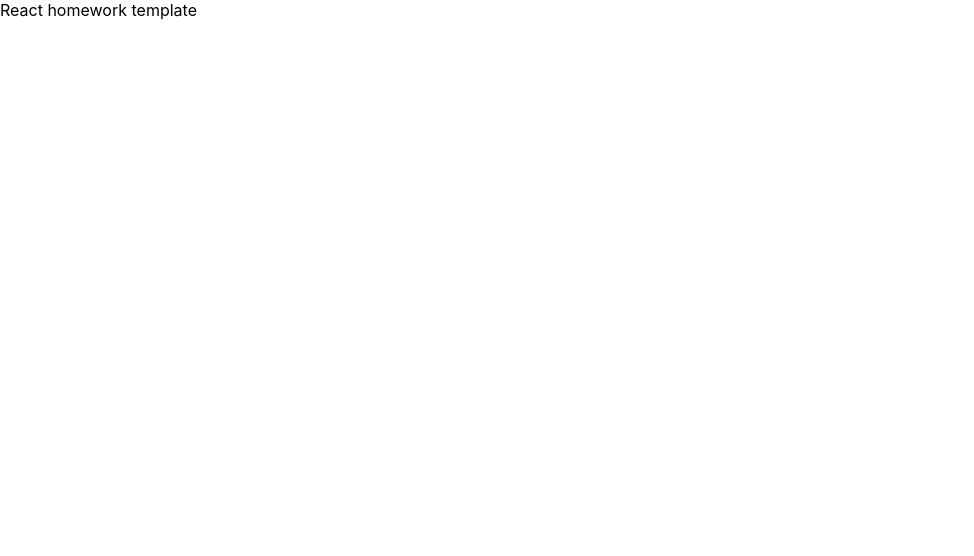
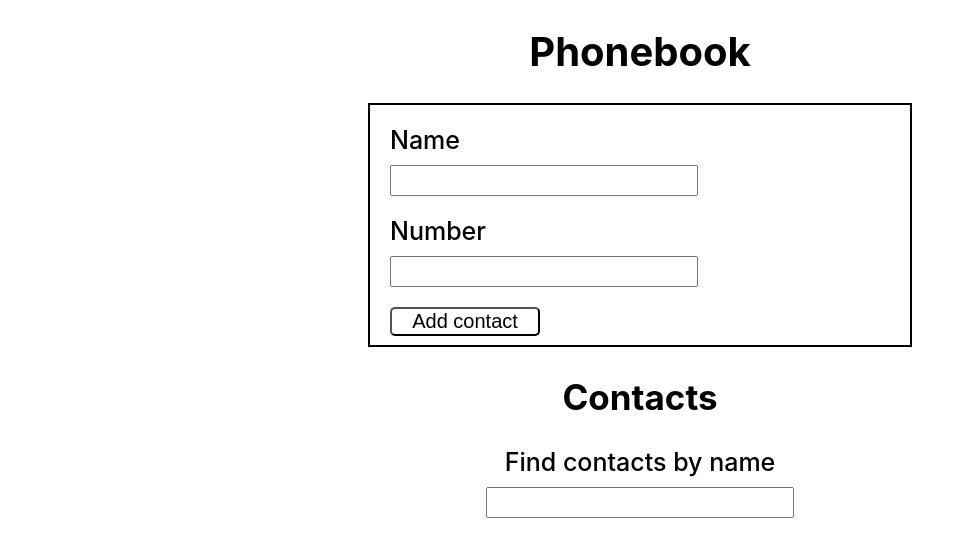
Before and after one commit to Konstantin2014/goit-react-hw-02-phonebook, a React (Create React App) app: page / in a window 1280 px wide. Shown: the top 556 px of the page, without its empty margins (0-974 px from the left). Built offline with nearby package versions, Linux system fonts and the light colour scheme.

Commit message:
filter, Contactform

```diff
--- a/package.json
+++ b/package.json
@@ -12,6 +12,7 @@
     "react": "^18.0.0",
     "react-dom": "^18.0.0",
     "react-scripts": "5.0.0",
+    "styled-components": "^5.3.5",
     "web-vitals": "^2.1.3"
   },
   "scripts": {
--- a/src/components/App.jsx
+++ b/src/components/App.jsx
@@ -1,3 +1,5 @@
+import Phonebook from '../components/Phonebook/Phonebook';
+
 export const App = () => {
-  return <div>React homework template</div>;
+  return <Phonebook />;
 };
--- /dev/null
+++ b/src/components/ContactForm/ContactForm.js
@@ -0,0 +1,64 @@
+import React, { Component } from 'react';
+import { Form, Label, Input, Button } from './ContactForm.styled';
+import { nanoid } from 'nanoid';
+
+class ContactForm extends Component {
+  state = {
+    name: '',
+    number: '',
+  };
+
+  nameInputId = nanoid();
+  numberInputId = nanoid();
+
+  handleChange = event => {
+    const { name, value } = event.currentTarget;
+    this.setState({ [name]: value });
+  };
+
+  handleSubmit = event => {
+    event.preventDefault();
+    this.props.onSubmit(this.state);
+    this.reset();
+  };
+
+  reset = () => {
+    this.setState({ name: '', number: '' });
+  };
+
+  render() {
+    return (
+      <Form onSubmit={this.handleSubmit}>
+        <Label htmlFor={this.nameInputId}>
+          Name
+          <Input
+            type="text"
+            name="name"
+            pattern="^[a-zA-Zа-яА-Я]+(([' -][a-zA-Zа-яА-Я ])?[a-zA-Zа-яА-Я]*)*$"
+            title="Name may contain only letters, apostrophe, dash and spaces. For example Adrian, Jacob Mercer, Charles de Batz de Castelmore d'Artagnan"
+            required
+            value={this.state.name}
+            onChange={this.handleChange}
+            id={this.nameInputId}
+          />
+        </Label>
+        <Label htmlFor={this.numberInputId}>
+          Number
+          <Input
+            type="tel"
+            name="number"
+            pattern="\+?\d{1,4}?[-.\s]?\(?\d{1,3}?\)?[-.\s]?\d{1,4}[-.\s]?\d{1,4}[-.\s]?\d{1,9}"
+            title="Phone number must be digits and can contain spaces, dashes, parentheses and can start with +"
+            required
+            value={this.state.number}
+            onChange={this.handleChange}
+            id={this.numberInputId}
+          />
+        </Label>
+        <Button type="submit">Add contact</Button>
+      </Form>
+    );
+  }
+}
+
+export default ContactForm;
--- /dev/null
+++ b/src/components/ContactForm/ContactForm.styled.js
@@ -0,0 +1,52 @@
+import styled from 'styled-components';
+
+export const Form = styled.form`
+  display: flex;
+  flex-direction: column;
+  width: 500px;
+  height: 200px;
+  padding: 20px;
+  border: solid 2px #000;
+  margin: auto;
+`;
+
+export const Label = styled.label`
+  display: flex;
+  flex-direction: column;
+  font-size: 25px;
+  font-weight: 500;
+`;
+
+export const Input = styled.input`
+  width: 300px;
+  margin-bottom: 20px;
+  margin-top: 10px;
+  height: 25px;
+  font-size: 20px;
+  cursor: pointer;
+  &:hover {
+    border-color: #faafaf;
+`;
+
+export const Button = styled.button`
+  text-align: center;
+  background-color: #fff;
+  font-size: 20px;
+  width: 150px;
+  color: #000;
+  cursor: pointer;
+  border-radius: 5px;
+  &:hover {
+    background-color: #faafaf;
+  }
+`;
+
+export const TitleContactFotm = styled.h1`
+  font-size: 40px;
+  text-align: center;
+`;
+
+export const TitleContact = styled.h2`
+  font-size: 35px;
+  text-align: center;
+`;
--- /dev/null
+++ b/src/components/ContactList/ContactList.js
@@ -0,0 +1,12 @@
+// import React, { Component } from 'react';
+// import {} from './ContactList.styled.js';
+
+// class ContactList extends Component {
+//    render() {
+//       return (
+
+//     );
+//   }
+// }
+
+// export default ContactList;
--- /dev/null
+++ b/src/components/ContactList/ContactList.styled.js
@@ -0,0 +1 @@
+// import styled from "styled-components"
--- /dev/null
+++ b/src/components/Filter/Filter.js
@@ -0,0 +1,19 @@
+import React from 'react';
+import { Label, Input } from '../Filter/Filter.styled';
+
+export const Filter = ({ filter, onFilterHandleChange }) => {
+  const onHandleChange = event => {
+    onFilterHandleChange(event.currentTarget.value);
+  };
+  return (
+    <Label>
+      Find contacts by name
+      <Input
+        type="text"
+        name="filter"
+        value={filter}
+        onChange={onHandleChange}
+      />
+    </Label>
+  );
+};
--- /dev/null
+++ b/src/components/Filter/Filter.styled.js
@@ -0,0 +1,21 @@
+import styled from 'styled-components';
+
+export const Label = styled.label`
+  text-align: center;
+  display: flex;
+  flex-direction: column;
+  font-size: 25px;
+  font-weight: 500;
+`;
+
+export const Input = styled.input`
+  margin: auto;
+  width: 300px;
+  margin-bottom: 20px;
+  margin-top: 10px;
+  height: 25px;
+  font-size: 20px;
+  cursor: pointer;
+  &:hover {
+    border-color: #faafaf;
+`;
--- /dev/null
+++ b/src/components/Phonebook/Phonebook.js
@@ -0,0 +1,34 @@
+import React, { Component } from 'react';
+import ContactForm from 'components/ContactForm/ContactForm';
+import {
+  TitleContactFotm,
+  TitleContact,
+} from '../ContactForm/ContactForm.styled';
+import { Filter } from 'components/Filter/Filter';
+// import ContactList from 'components/ContactList/ContactList';
+
+class Phonebook extends Component {
+  state = {
+    contacts: [],
+    filter: '',
+  };
+
+  formSubmitHendler = data => {
+    console.log(data);
+  };
+
+  render() {
+    return (
+      <div>
+        <TitleContactFotm>Phonebook</TitleContactFotm>
+        <ContactForm onSubmit={this.formSubmitHendler} />
+
+        <TitleContact>Contacts</TitleContact>
+        <Filter />
+        {/* <ContactList /> */}
+      </div>
+    );
+  }
+}
+
+export default Phonebook;
```
Also changed, not shown: 1 other file (tests, documents, lock files or other folders).
